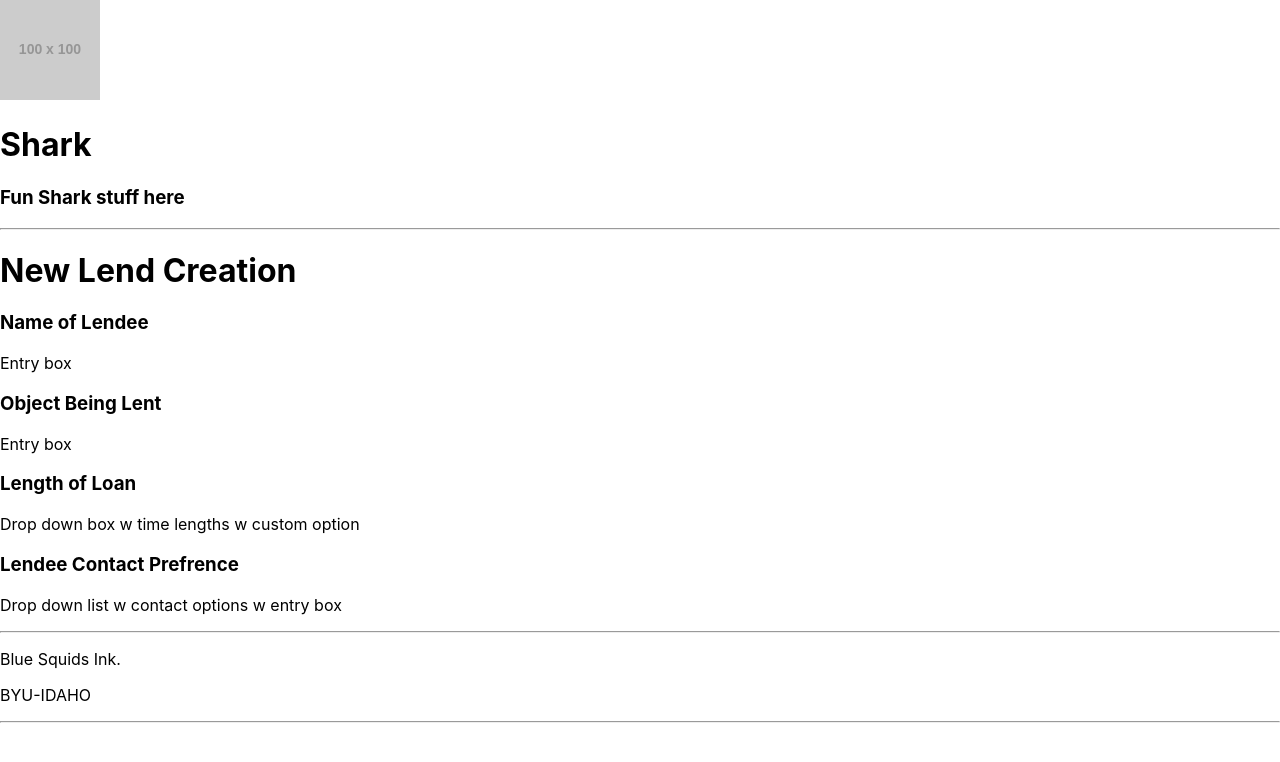
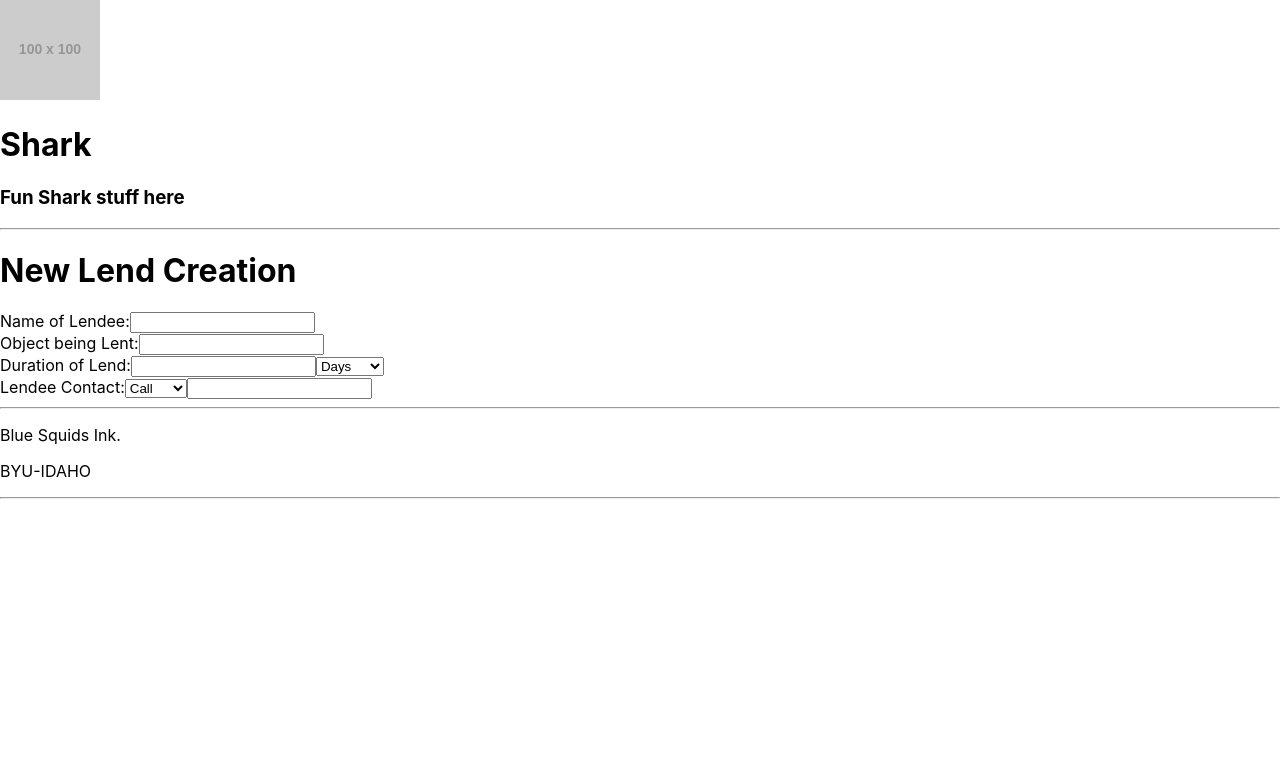
Before and after one commit to Cannon7/sharkreact, a React (Create React App) app in the folder Shark/main/: page /newlend in a window 1280 px wide. Shown: the top 762 px of the page. Built offline with nearby package versions, Linux system fonts and the light colour scheme.

Commit message:
Added Text boxes

```diff
--- a/Shark/main/src/pages/new_lend.js
+++ b/Shark/main/src/pages/new_lend.js
@@ -9,17 +9,38 @@ function NewLend(){
         <Header />
         <h1>New Lend Creation</h1>
 
-        <h3>Name of Lendee</h3>
-        <p>Entry box</p>
+        <form>
+            <label>Name of Lendee:</label>
+            <input type = "text" required/>
+        </form>
 
-        <h3>Object Being Lent</h3>
-        <p>Entry box</p>
+        <form>
+            <label>Object being Lent:</label>
+            <input type = "text" required/>
+        </form>
 
-        <h3>Length of Loan</h3>
-        <p>Drop down box w time lengths w custom option</p>
+        <form>
+            <label>Duration of Lend:</label>
+            <input type = "text" required/>
+            <select>
+                <option value="day">Days</option>
+                <option value="week">Weeks</option>
+                <option value="month">Months</option>
+                <option value="custom">Custom</option>
+            </select>
+        </form>
 
-        <h3>Lendee Contact Prefrence</h3>
-        <p>Drop down list w contact options w entry box</p>
+        <form>
+            <label>Lendee Contact:</label>
+
+            <select>
+                <option value="call">Call</option>
+                <option value="text">Text</option>
+                <option value="email">Email</option>
+                <option value="Miguel">Miguel</option>
+            </select>
+            <input type = "text" required/>
+        </form>
         <Footer />
         </>
     )
```
